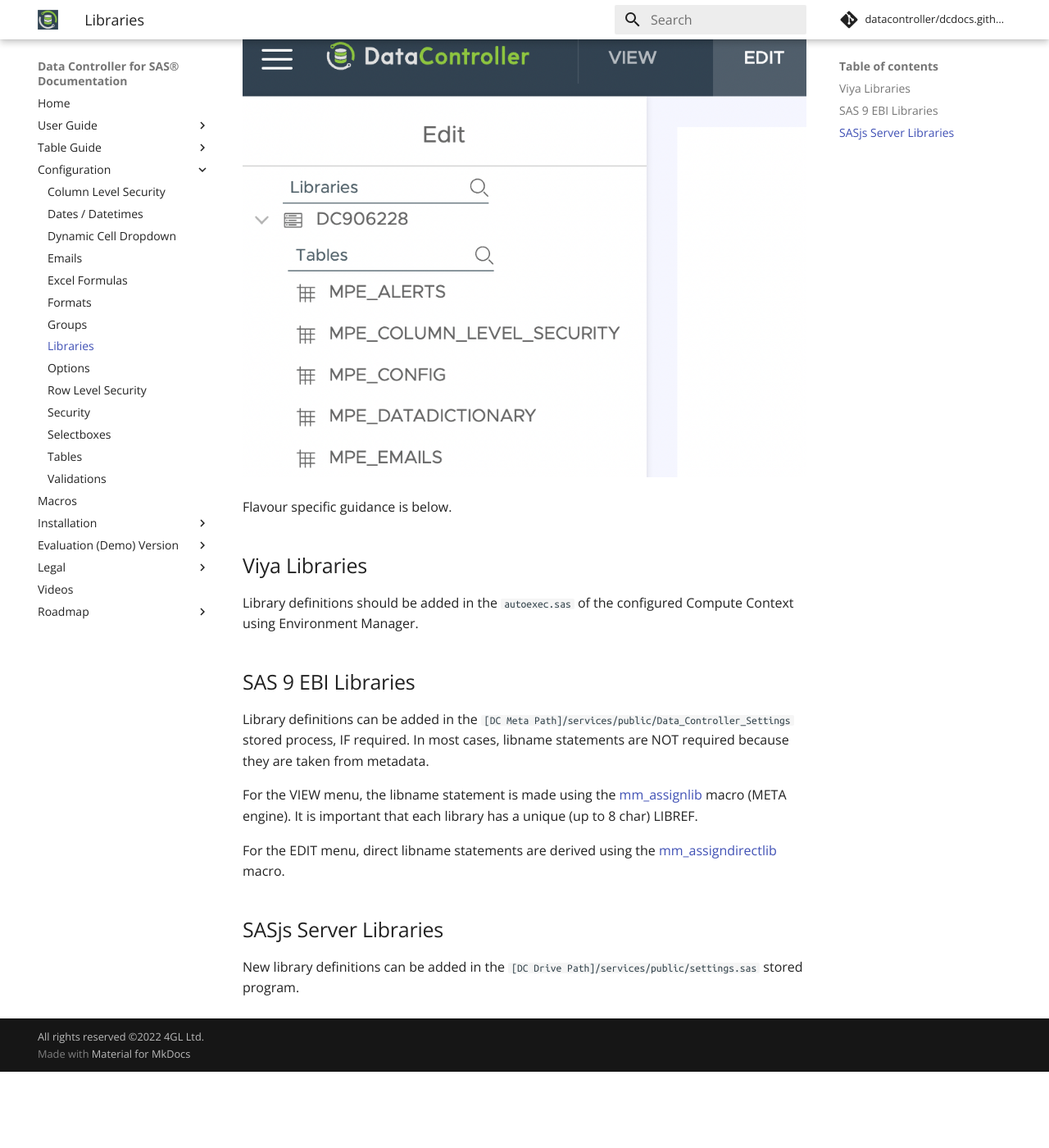
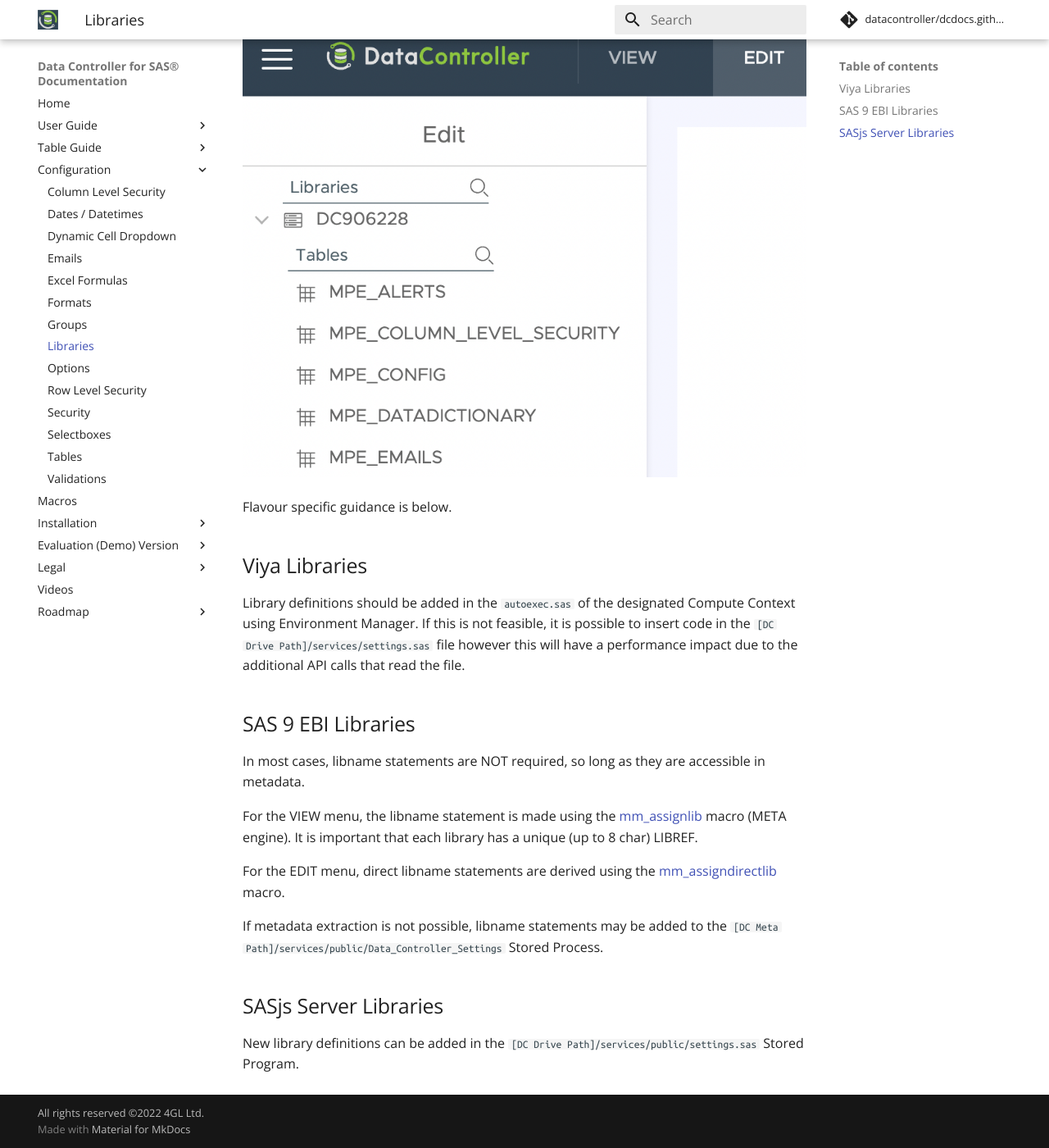
Before and after one commit to datacontroller/docs.datacontroller.io, an MkDocs documentation site: the page built from docs/libraries.md, in a window 1280 px wide and 1400 px high, scrolled down 455 px. Shown: the whole window at 82% size. Built offline with MkDocs 1.6.1 and Material for MkDocs 9.7.7, drawn with Linux system fonts in a browser that asks for light colours; comment, search, counter and statistics services are not loaded; before the commit the page ends 1762 px from its top, so only the background shows below that.

Commit message:
Update libraries.md

```diff
--- a/docs/libraries.md
+++ b/docs/libraries.md
@@ -22,16 +22,19 @@
 
 ## Viya Libraries
 
-Library definitions should be added in the `autoexec.sas` of the configured Compute Context using Environment Manager.
+Library definitions should be added in the `autoexec.sas` of the designated Compute Context using Environment Manager.  If this is not feasible, it is possible to insert code in the `[DC Drive Path]/services/settings.sas` file however this will have a performance impact due to the additional API calls that read the file.
 
 ## SAS 9 EBI Libraries
 
-Library definitions can be added in the `[DC Meta Path]/services/public/Data_Controller_Settings` stored process, IF required.  In most cases, libname statements are NOT required because they are taken from metadata.
+In most cases, libname statements are NOT required, so long as they are accessible in metadata.
 
 For the VIEW menu, the libname statement is made using the [mm_assignlib](https://core.sasjs.io/mm__assignlib_8sas.html) macro (META engine).  It is important that each library has a unique (up to 8 char) LIBREF.
 
 For the EDIT menu, direct libname statements are derived using the [mm_assigndirectlib](https://core.sasjs.io/mm__assigndirectlib_8sas.html) macro.
 
+If metadata extraction is not possible, libname statements may be added to the `[DC Meta Path]/services/public/Data_Controller_Settings` Stored Process.
+
+
 ## SASjs Server Libraries
 
-New library definitions can be added in the `[DC Drive Path]/services/public/settings.sas` stored program.
+New library definitions can be added in the `[DC Drive Path]/services/public/settings.sas` Stored Program.
```
